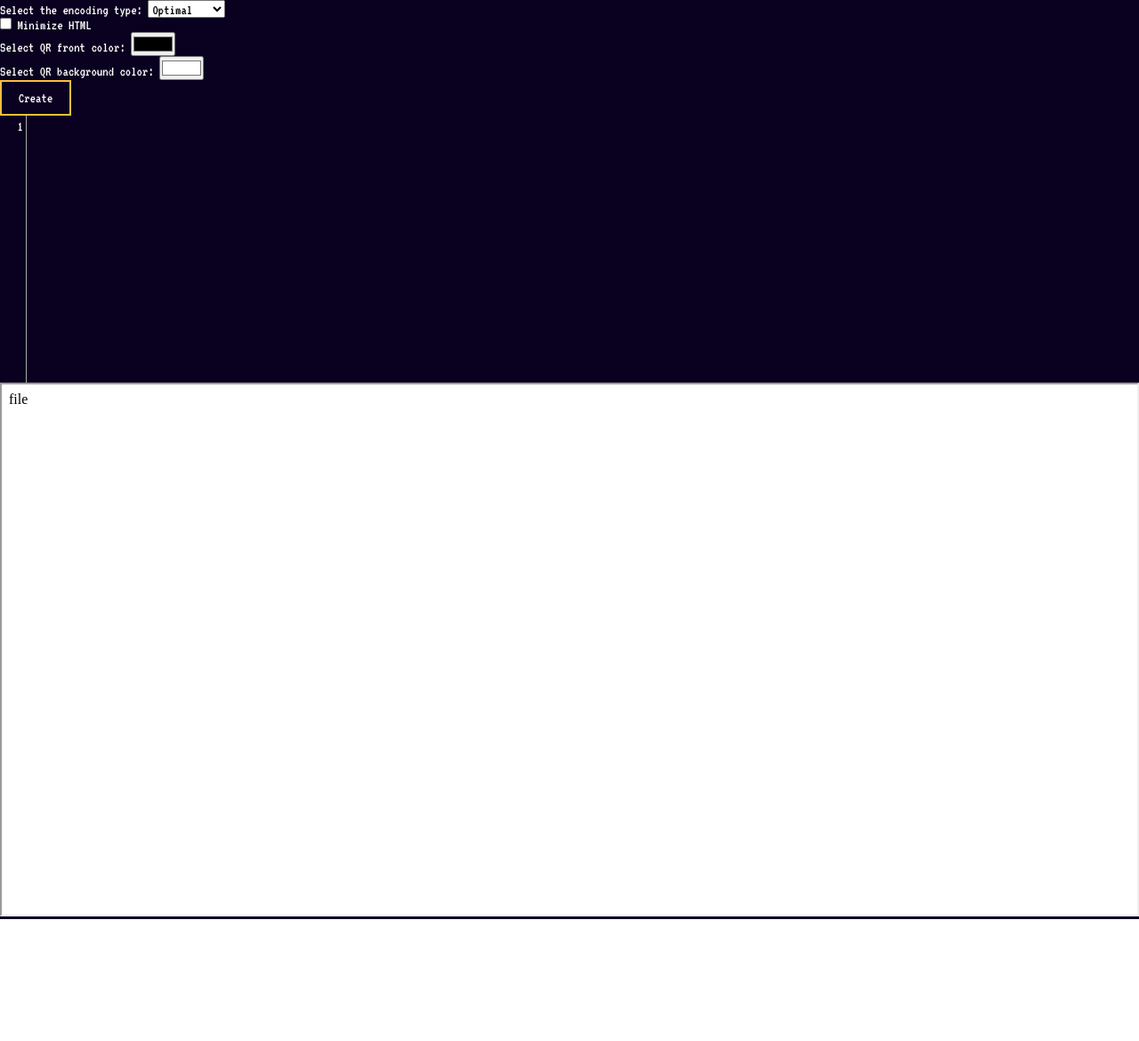
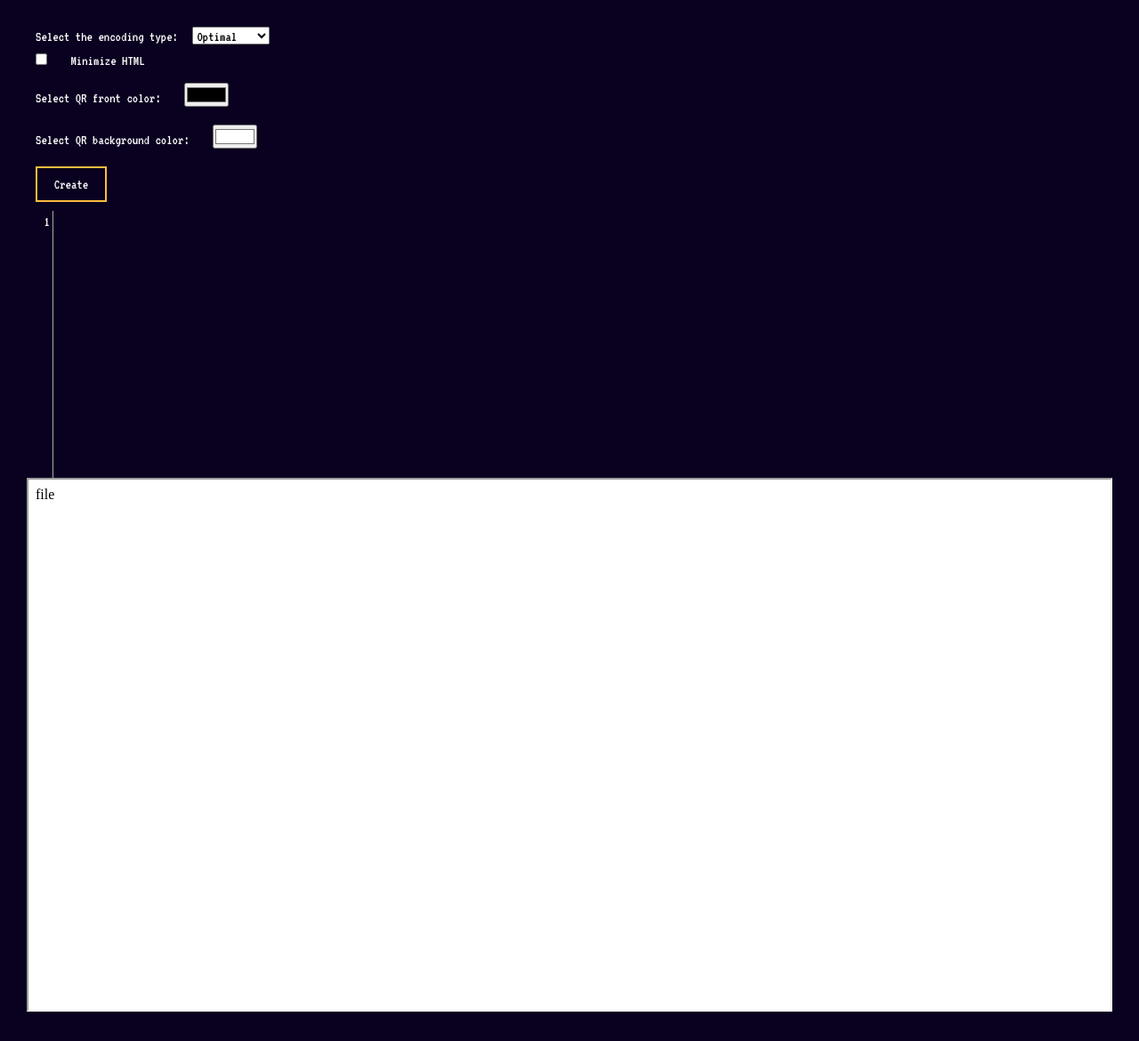
Before and after one commit to N4m3N1ck/QRify, a Flask app: page /create/html in a window 1280 px wide. Shown: the whole page at 89% size. Before the commit the page ends 1033 px from the top, so only its background shows below. Run offline with Flask 3, Linux system fonts and the light colour scheme; some libraries are stand-ins or nearby versions.

Commit message:
Add styles. Fix QR color bug

```diff
--- a/main.py
+++ b/main.py
@@ -56,6 +56,7 @@ def qr_ready():
         data = request.form.get("file", "<h1 style='color:red'>Hello World!</h1>")
         fg_color = request.form.get("frontColor")
         bg_color = request.form.get("backColor")
+        print(fg_color,bg_color)
         minimize = request.form.get("min")!=None
         if minimize:
             data = htmlmin.minify(data, remove_empty_space=True, remove_comments=True, remove_all_empty_space=True,
--- a/qr_gen.py
+++ b/qr_gen.py
@@ -3,14 +3,14 @@ from PIL import Image
 import io
 
 
-def create_qr_code(data,fill_color,bg_color):
+def create_qr_code(data,fg_color,bg_color):
     qr = qrcode.QRCode(version=1,
         error_correction=qrcode.constants.ERROR_CORRECT_L,
         box_size=10,
         border=1)
     qr.add_data(data)
     qr.make(fit=True)
-    qr_code_img_f = qr.make_image(fill_color=fill_color,back_color=bg_color)
+    qr_code_img_f = qr.make_image(fill_color=fg_color,back_color=bg_color)
     qr_code_img_f = qr_code_img_f.convert("RGBA")
     datas = qr_code_img_f.getdata()
     newData = []
--- a/static/styles.css
+++ b/static/styles.css
@@ -9,8 +9,15 @@
     box-sizing: border-box;
 }
 body{
+    padding:30px;
     background-color: #0A001F;
     color: white;
+}
+label{
+    margin:10px;
+}
+input{
+    margin: 10px;
 }
 .compiler{
     background-color: white;
@@ -24,6 +31,7 @@ body{
     height: auto;
 }
 .button{
+    margin: 10px;
     color: white;
     width:80px;
     height:40px;
--- a/templates/htmlqrready.html
+++ b/templates/htmlqrready.html
@@ -22,9 +22,9 @@
         </select><br>
         <input type="checkbox" id="min" name="min" value="min" class="checkbox">
         <label for="min">Minimize HTML</label><br>
-        <label for="favcolor">Select QR front color:</label>
+        <label for="frontColor">Select QR front color:</label>
         <input type="color" id="frontColor" name="frontColor" value="#000000"><br>
-        <label for="favcolor">Select QR background color:</label>
+        <label for="backColor">Select QR background color:</label>
         <input type="color" id="backColor" name="backColor" value="#ffffff"><br>
         <input type="submit" value="Create" class="button">
     </form>
```
